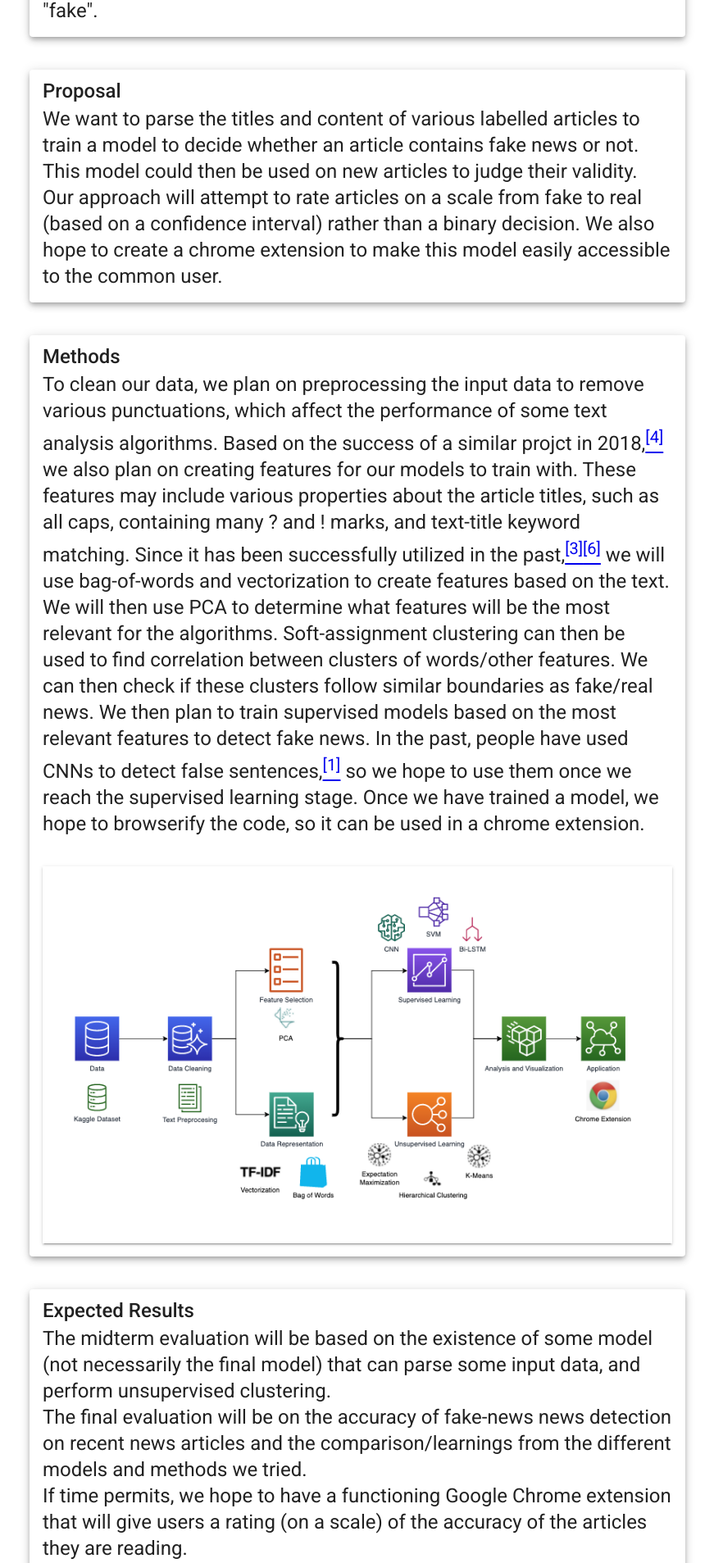
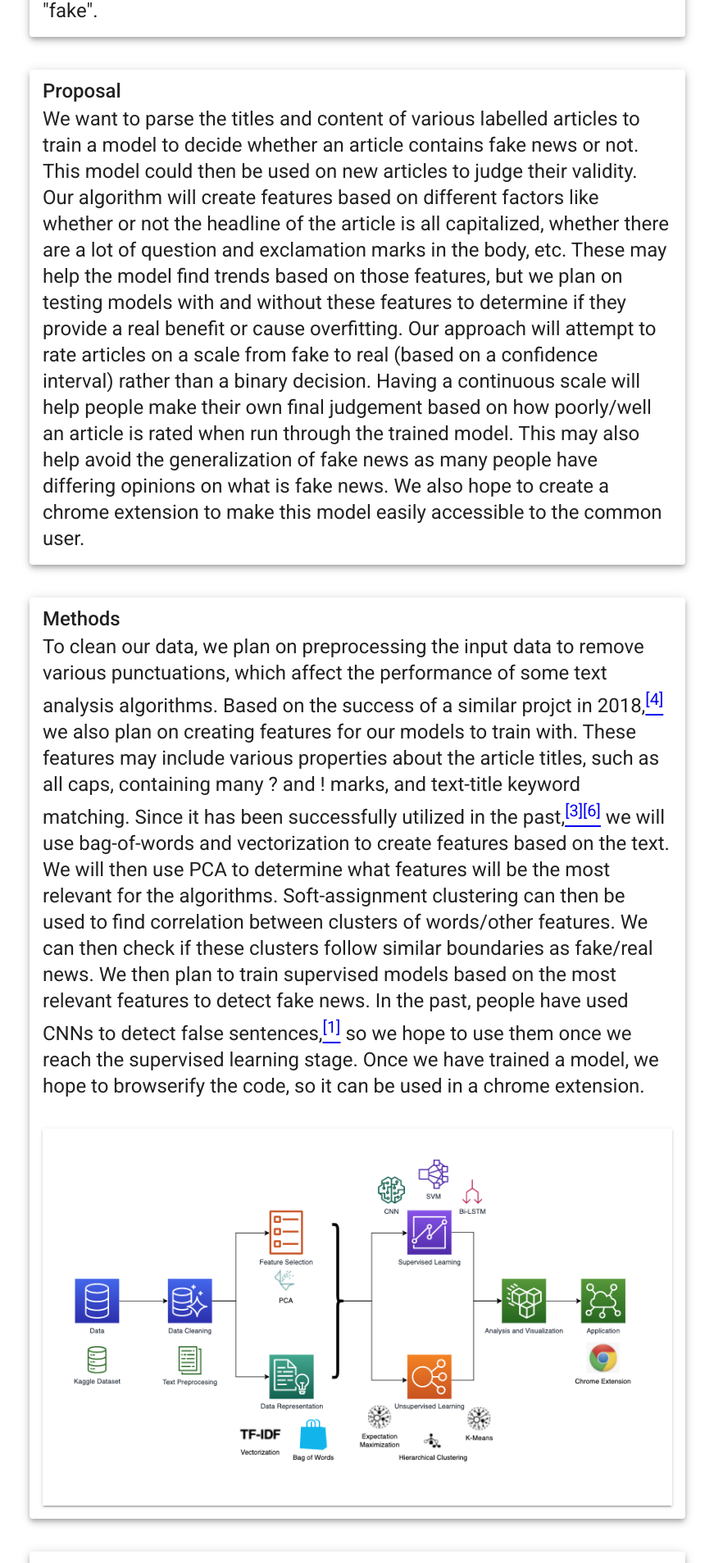
Before and after one commit to Buh-Buh-Buh/buh-buh-buh.github.io, an Angular app: page / in a window 1280 px wide. Shown: the part 2614-4521 px from the top of the page at 82% size, without its empty margins (204-1075 px from the left). Built offline with nearby package versions, Linux system fonts and the light colour scheme.

Commit message:
touch ups on proposal section and expected results

```diff
--- a/src/app/components/main/main.component.html
+++ b/src/app/components/main/main.component.html
@@ -1,7 +1,3 @@
-<ng-template #citation let-ref='ref'>
-  <a href="ref{{ref}}"><sup>{{ref}}</sup></a>
-</ng-template>
-
 <div fxLayout="column" fxLayoutAlign="center center" width="100%" class="main">
   <mat-card class="mat-elevation-z5 info-card">
     <mat-card-content fxLayout="row wrap" fxLayoutAlign="center center">
@@ -37,8 +33,12 @@
   <mat-card class="mat-elevation-z5">
     <mat-card-title>Proposal</mat-card-title>
     <mat-card-content>
-      We want to parse the titles and content of various labelled articles to train a model to decide whether an article contains fake news or not. This model could then be used on new articles to judge their validity.<br>
-      Our approach will attempt to rate articles on a scale from fake to real (based on a confidence interval) rather than a binary decision. We also hope to create a chrome extension to make this model easily accessible to the common user.<br>
+      We want to parse the titles and content of various labelled articles to train a model to decide whether an article contains fake news or not. This model could then be used on new articles to judge their validity.
+      Our algorithm will create features based on different factors like whether or not the headline of the article is all capitalized, whether there are a lot of question and exclamation marks in the body, etc.
+      These may help the model find trends based on those features, but we plan on testing models with and without these features to determine if they provide a real benefit or cause overfitting.
+      Our approach will attempt to rate articles on a scale from fake to real (based on a confidence interval) rather than a binary decision.
+      Having a continuous scale will help people make their own final judgement based on how poorly/well an article is rated when run through the trained model. This may also help avoid the generalization of fake news as many people have differing opinions on what is fake news.
+      We also hope to create a chrome extension to make this model easily accessible to the common user.<br>
     </mat-card-content>
   </mat-card>
   <mat-card class="mat-elevation-z5">
@@ -62,9 +62,11 @@
   <mat-card class="mat-elevation-z5">
     <mat-card-title>Expected Results</mat-card-title>
     <mat-card-content>
-      The midterm evaluation will be based on the existence of some model (not necessarily the final model) that can parse some input data, and perform unsupervised clustering.<br>
-      The final evaluation will be on the accuracy of fake-news news detection on recent news articles and the comparison/learnings from the different models and methods we tried.<br>
-      If time permits, we hope to have a functioning Google Chrome extension that will give users a rating (on a scale) of the accuracy of the articles they are reading.
+      The midterm evaluation will be based on the existence of some model (not necessarily the final model) that can parse some input data, and perform unsupervised clustering.
+      The parsing of the input data will be based on some NLP model such as bag of words or word embedding to help best store key features of the dataset.
+      We plan on using the clustering results to guide our feature selection during the supervised learning phases of the project.<br>
+      The final evaluation will be on the accuracy of fake-news news detection on recent news articles. We also plan to compare the results of the learnings from the different models and methods we try.<br>
+      If time permits, we hope to have a functioning Google Chrome extension that will allow users to obtain a rating (on a scale) of the accuracy of an article they are currently reading.
     </mat-card-content>
   </mat-card>
   <mat-card class="mat-elevation-z5">
```
